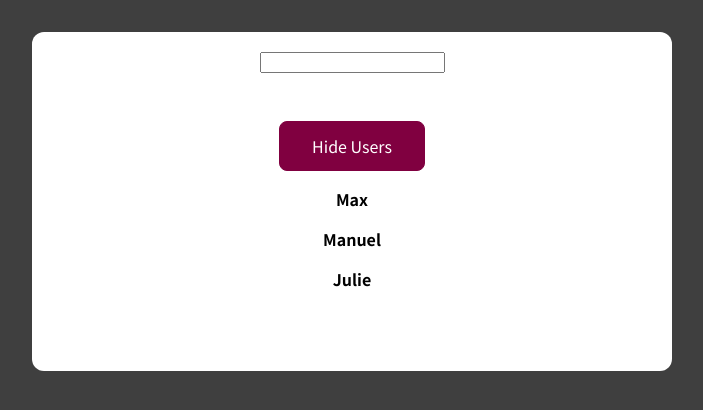
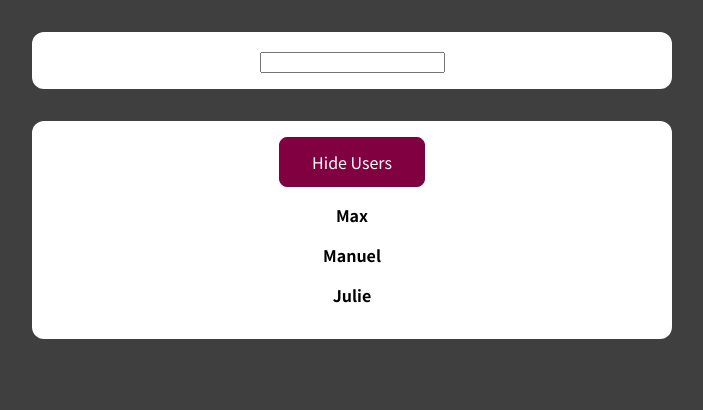
Before and after one commit to alistkov/react-course, a React (Create React App) app: page / in a window 1280 px wide. Shown: the top 410 px of the page, without its empty margins (288-991 px from the left). Built offline with nearby package versions, Linux system fonts and the light colour scheme; the HTML template or start-up script is replaced by a standard one.

Commit message:
video 168

```diff
--- a/src/App.js
+++ b/src/App.js
@@ -1,10 +1,21 @@
 import UserFinder from './components/UserFinder';
+import UsersContext from './store/users-context';
+
+const DUMMY_USERS = [
+  { id: 'u1', name: 'Max' },
+  { id: 'u2', name: 'Manuel' },
+  { id: 'u3', name: 'Julie' },
+];
 
 function App() {
+  const usersContext = {
+    users: DUMMY_USERS,
+  };
+
   return (
-    <div>
+    <UsersContext.Provider value={usersContext}>
       <UserFinder />
-    </div>
+    </UsersContext.Provider>
   );
 }
 
--- a/src/components/UserFinder.js
+++ b/src/components/UserFinder.js
@@ -1,15 +1,12 @@
-import { Component } from 'react';
-import classes from './UserFinder.module.css';
+import { Fragment, useState, useEffect, Component } from 'react';
 
 import Users from './Users';
-
-const DUMMY_USERS = [
-  { id: 'u1', name: 'Max' },
-  { id: 'u2', name: 'Manuel' },
-  { id: 'u3', name: 'Julie' },
-];
+import classes from './UserFinder.module.css';
+import UsersContext from '../store/users-context';
 
 class UserFinder extends Component {
+  static contextType = UsersContext;
+
   constructor() {
     super();
     this.state = {
@@ -19,18 +16,14 @@ class UserFinder extends Component {
   }
 
   componentDidMount() {
-    // send HTTP request
-    setTimeout(() => {
-      this.setState({
-        filteredUsers: DUMMY_USERS,
-      });
-    }, 2000);
+    // Send http request...
+    this.setState({ filteredUsers: this.context.users });
   }
 
   componentDidUpdate(prevProps, prevState) {
     if (prevState.searchTerm !== this.state.searchTerm) {
       this.setState({
-        filteredUsers: DUMMY_USERS.filter((user) =>
+        filteredUsers: this.context.users.filter((user) =>
           user.name.includes(this.state.searchTerm)
         ),
       });
@@ -38,17 +31,17 @@ class UserFinder extends Component {
   }
 
   searchChangeHandler(event) {
-    this.setState({
-      searchTerm: event.target.value,
-    });
+    this.setState({ searchTerm: event.target.value });
   }
 
   render() {
     return (
-      <div className={classes.finder}>
-        <input type="search" onChange={this.searchChangeHandler.bind(this)} />
+      <Fragment>
+        <div className={classes.finder}>
+          <input type="search" onChange={this.searchChangeHandler.bind(this)} />
+        </div>
         <Users users={this.state.filteredUsers} />
-      </div>
+      </Fragment>
     );
   }
 }
@@ -56,22 +49,24 @@ class UserFinder extends Component {
 // const UserFinder = () => {
 //   const [filteredUsers, setFilteredUsers] = useState(DUMMY_USERS);
 //   const [searchTerm, setSearchTerm] = useState('');
-//
+
 //   useEffect(() => {
 //     setFilteredUsers(
 //       DUMMY_USERS.filter((user) => user.name.includes(searchTerm))
 //     );
 //   }, [searchTerm]);
-//
+
 //   const searchChangeHandler = (event) => {
 //     setSearchTerm(event.target.value);
 //   };
-//
+
 //   return (
-//     <div className={classes.finder}>
-//       <input type="search" onChange={searchChangeHandler} />
+//     <Fragment>
+//       <div className={classes.finder}>
+//         <input type='search' onChange={searchChangeHandler} />
+//       </div>
 //       <Users users={filteredUsers} />
-//     </div>
+//     </Fragment>
 //   );
 // };
 
--- a/src/components/Users.js
+++ b/src/components/Users.js
@@ -1,6 +1,6 @@
 import { Component } from 'react';
+
 import User from './User';
-
 import classes from './Users.module.css';
 
 class Users extends Component {
@@ -8,13 +8,14 @@ class Users extends Component {
     super();
     this.state = {
       showUsers: true,
+      more: 'Test',
     };
   }
+
   toggleUsersHandler() {
+    // this.state.showUsers = false; // NOT!
     this.setState((curState) => {
-      return {
-        showUsers: !curState.showUsers,
-      };
+      return { showUsers: !curState.showUsers };
     });
   }
 
@@ -38,4 +39,29 @@ class Users extends Component {
   }
 }
 
+// const Users = () => {
+//   const [showUsers, setShowUsers] = useState(true);
+
+//   const toggleUsersHandler = () => {
+//     setShowUsers((curState) => !curState);
+//   };
+
+//   const usersList = (
+//     <ul>
+//       {DUMMY_USERS.map((user) => (
+//         <User key={user.id} name={user.name} />
+//       ))}
+//     </ul>
+//   );
+
+//   return (
+//     <div className={classes.users}>
+//       <button onClick={toggleUsersHandler}>
+//         {showUsers ? 'Hide' : 'Show'} Users
+//       </button>
+//       {showUsers && usersList}
+//     </div>
+//   );
+// };
+
 export default Users;
--- /dev/null
+++ b/src/store/users-context.js
@@ -0,0 +1,7 @@
+import React from 'react';
+
+const UsersContext = React.createContext({
+  users: [],
+});
+
+export default UsersContext;
```
Also changed, not shown: src/components/User.js (+6 -1 lines).
